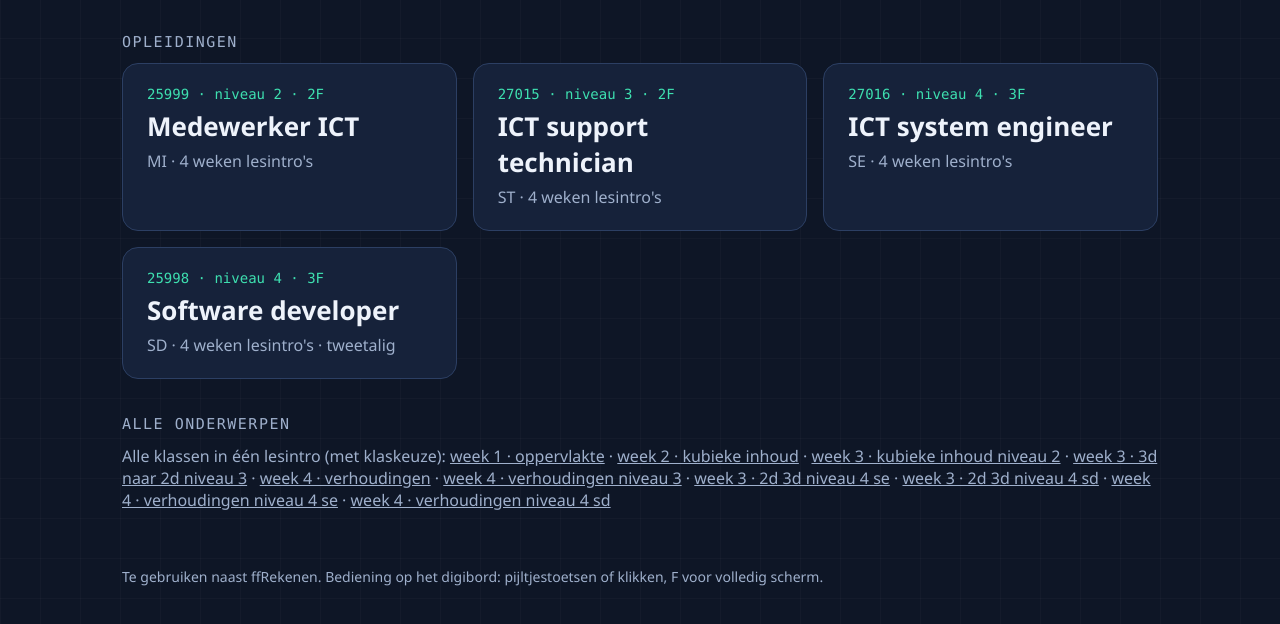
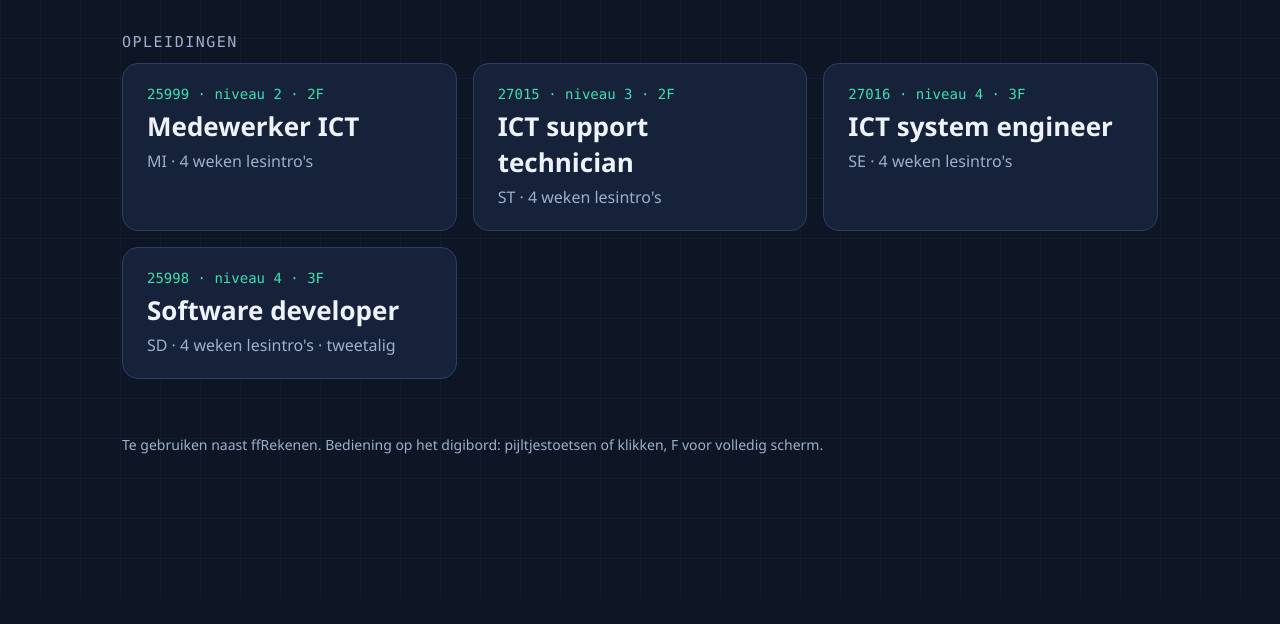
Before and after one commit to MarcelTerAA/rekenen, a plain HTML site: page index.html in a window 1280 px wide. Shown: the part 202-826 px from the top of the page. After the commit the page ends 800 px from the top, so only its background shows below. Drawn offline with Linux system fonts and the light colour scheme.

Commit message:
Beginpagina: lijst 'Alle onderwerpen' weg
Co-Authored-By: Claude Opus 5.5 <noreply@anthropic.com>

```diff
--- a/index.html
+++ b/index.html
@@ -22,8 +22,6 @@
   .t{font-size:26px;font-weight:700;margin:6px 0}
   .s{color:var(--muted);font-size:16px}
   .soon{opacity:.45;pointer-events:none}
-  .s a{color:var(--muted)}
-  .s a:hover{color:var(--accent)}
   footer{margin-top:56px;color:var(--muted);font-size:14px}
 </style>
 </head>
@@ -35,9 +33,6 @@
 
   <h2>Opleidingen</h2>
   <div class="grid" id="opleidingen"></div>
-
-  <h2>Alle onderwerpen</h2>
-  <p class="s" id="onderwerpen" style="margin:0"></p>
 
   <footer>Te gebruiken naast ffRekenen. Bediening op het digibord: pijltjestoetsen of klikken, F voor volledig scherm.</footer>
 </main>
@@ -51,8 +46,6 @@ document.getElementById("opleidingen").innerHTML = Object.entries(OPLEIDINGEN).m
       <div class="s">${k.toUpperCase()} · ${n} ${n===1?"week":"weken"} lesintro's${k==="sd"?" · tweetalig":""}</div>
     </a>`;
 }).join("");
-document.getElementById("onderwerpen").innerHTML = "Alle klassen in één lesintro (met klaskeuze): " +
-  ONDERWERPEN.map(x => `<a href="${x.map}/">week ${x.week} · ${x.map.replace(/-/g," ")}</a>`).join(" · ");
 </script>
 </body>
 </html>
```
